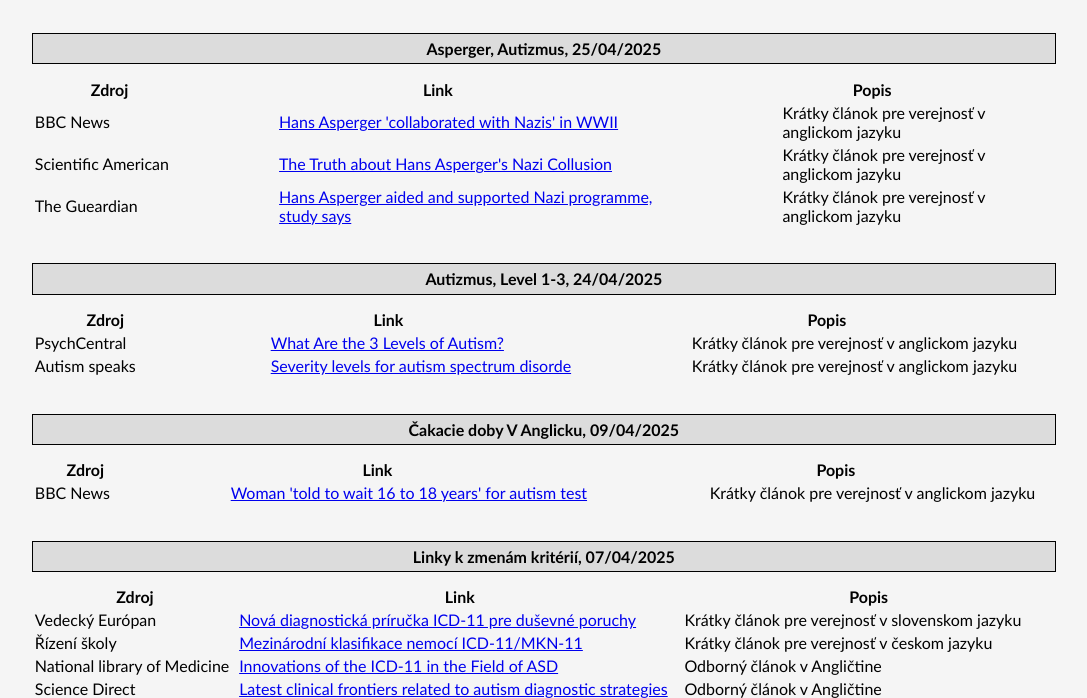
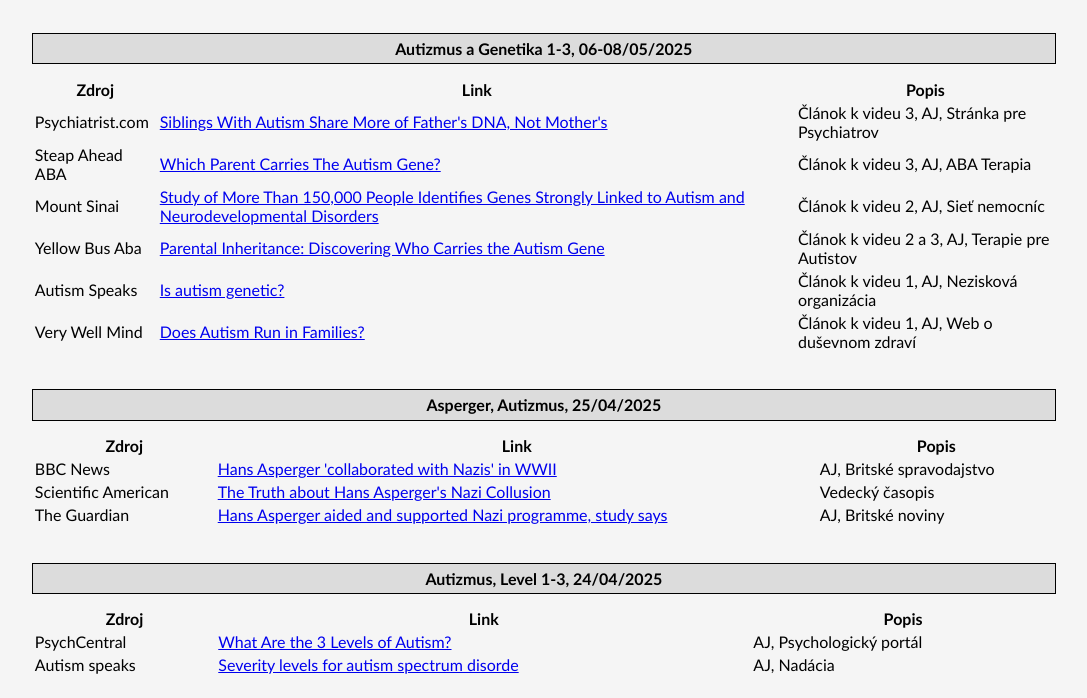
Before and after one commit to Maria-Alta/AuDHD_SK, a plain HTML site: page index.html in a window 1280 px wide. Shown: the part 106-804 px from the top of the page, without its empty margins (117-1204 px from the left). Drawn offline with Linux system fonts and the light colour scheme.

Commit message:
Update index.html

```diff
--- a/index.html
+++ b/index.html
@@ -16,6 +16,47 @@
                 <table id="table">
                     <thead>
                         <tr>
+                            <caption id="video_title">Autizmus a Genetika 1-3, 06-08/05/2025</caption>
+                            <th><span class="column_name">Zdroj</span></th>
+                            <th><span class="column_name">Link</span></th>
+                            <th><span class="column_name">Popis</span></th>
+                        </tr>
+                    </thead>
+                    <tbody>
+                        <tr class="row">
+                            <td> Psychiatrist.com </td>
+                            <td><a href="https://www.psychiatrist.com/news/siblings-with-autism-share-more-of-fathers-dna-not-mothers" target="_blank"> Siblings With Autism Share More of Father's DNA, Not Mother's </a></td>
+                            <td> Článok k videu 3, AJ, Stránka pre Psychiatrov </td>
+                        </tr>
+                        <tr class="row">
+                            <td> Steap Ahead ABA </td>
+                            <td><a href="https://www.stepaheadaba.com/blog/which-parent-carries-the-autism-gene" target="_blank"> Which Parent Carries The Autism Gene? </a></td>
+                            <td> Článok k videu 3, AJ, ABA Terapia </td>
+                        </tr>
+                        <tr class="row">
+                            <td> Mount Sinai </td>
+                            <td><a href="https://www.mountsinai.org/about/newsroom/2022/study-identifies-genes-strongly-linked-to-autism-and-neurodevelopmental-disorders" target="_blank"> Study of More Than 150,000 People Identifies Genes Strongly Linked to Autism and Neurodevelopmental Disorders </a></td>
+                            <td> Článok k videu 2, AJ, Sieť nemocníc </td>
+                        </tr>
+                        <tr class="row">
+                            <td> Yellow Bus Aba </td>
+                            <td><a href="https://www.yellowbusaba.com/post/which-parent-carries-the-autism-gene" target="_blank"> Parental Inheritance: Discovering Who Carries the Autism Gene </a></td>
+                            <td> Článok k videu 2 a 3, AJ, Terapie pre Autistov </td>
+                        </tr>
+                        <tr class="row">
+                            <td> Autism Speaks </td>
+                            <td><a href="https://www.autismspeaks.org/science-news/autism-genetic" target="_blank"> Is autism genetic? </a></td>
+                            <td> Článok k videu 1, AJ, Nezisková organizácia </td>
+                        </tr>
+                        <tr class="row">
+                            <td> Very Well Mind </td>
+                            <td><a href="https://www.verywellmind.com/does-autism-run-in-families-6665732" target="_blank"> Does Autism Run in Families? </a></td>
+                            <td> Článok k videu 1, AJ, Web o duševnom zdraví </td>
+                        </tr></tbody>
+                </table>
+                <table id="table">
+                    <thead>
+                        <tr>
                             <caption id="video_title">Asperger, Autizmus, 25/04/2025</caption>
                             <th><span class="column_name">Zdroj</span></th>
                             <th><span class="column_name">Link</span></th>
@@ -25,18 +66,18 @@
                     <tbody>
                         <tr class="row">
                             <td>BBC News </td>
-                            <td class="padding"><a href="https://www.bbc.co.uk/news/world-europe-43820794" target="_blank"> Hans Asperger 'collaborated with Nazis' in WWII </a></td>
-                            <td class="padding"> Krátky článok pre verejnosť v anglickom jazyku</td>
+                            <td><a href="https://www.bbc.co.uk/news/world-europe-43820794" target="_blank"> Hans Asperger 'collaborated with Nazis' in WWII </a></td>
+                            <td> AJ, Britské spravodajstvo</td>
                         </tr>
                         <tr class="row">
                             <td>Scientific American </td>
-                            <td class="padding"><a href="https://www.scientificamerican.com/article/the-truth-about-hans-aspergers-nazi-collusion/" target="_blank"> The Truth about Hans Asperger's Nazi Collusion </a></td>
-                            <td class="padding"> Krátky článok pre verejnosť v anglickom jazyku</td>
+                            <td><a href="https://www.scientificamerican.com/article/the-truth-about-hans-aspergers-nazi-collusion/" target="_blank"> The Truth about Hans Asperger's Nazi Collusion </a></td>
+                            <td> Vedecký časopis </td>
                         </tr>
                         <tr class="row">
-                            <td>The Gueardian </td>
-                            <td class="padding"><a href="https://www.theguardian.com/world/2018/apr/19/hans-asperger-aided-and-supported-nazi-programme-study-says?utm_source=chatgpt.com" target="_blank"> Hans Asperger aided and supported Nazi programme, study says </a></td>
-                            <td class="padding"> Krátky článok pre verejnosť v anglickom jazyku</td>
+                            <td>The Guardian </td>
+                            <td><a href="https://www.theguardian.com/world/2018/apr/19/hans-asperger-aided-and-supported-nazi-programme-study-says" target="_blank"> Hans Asperger aided and supported Nazi programme, study says </a></td>
+                            <td> AJ, Britské noviny </td>
                         </tr>
 
                 </table>
@@ -52,13 +93,13 @@
                     <tbody>
                         <tr class="row">
                             <td>PsychCentral </td>
-                            <td class="padding"><a href="https://psychcentral.com/autism/levels-of-autism" target="_blank"> What Are the 3 Levels of Autism? </a></td>
-                            <td class="padding"> Krátky článok pre verejnosť v anglickom jazyku</td>
+                            <td><a href="https://psychcentral.com/autism/levels-of-autism" target="_blank"> What Are the 3 Levels of Autism? </a></td>
+                            <td> AJ, Psychologický portál</td>
                         </tr>
                         <tr class="row">
                             <td>Autism speaks </td>
-                            <td class="padding"><a href="https://www.autismspeaks.org/levels-of-autism" target="_blank"> Severity levels for autism spectrum disorde </a></td>
-                            <td class="padding"> Krátky článok pre verejnosť v anglickom jazyku</td>
+                            <td><a href="https://www.autismspeaks.org/levels-of-autism" target="_blank"> Severity levels for autism spectrum disorde </a></td>
+                            <td> AJ, Nadácia</td>
                         </tr>
 
                 </table>
@@ -74,9 +115,10 @@
                     <tbody>
                         <tr class="row">
                             <td>BBC News </td>
-                            <td class="padding"><a href="https://www.bbc.co.uk/news/articles/c743dxk35qvo" target="_blank"> Woman 'told to wait 16 to 18 years' for autism test </a></td>
-                            <td class="padding"> Krátky článok pre verejnosť v anglickom jazyku</td>
+                            <td><a href="https://www.bbc.co.uk/news/articles/c743dxk35qvo" target="_blank"> Woman 'told to wait 16 to 18 years' for autism test </a></td>
+                            <td> AJ, Britské spravodajstvo </td>
                         </tr>
+                    </tbody>
                 </table>
                 <table id="table">
                     <thead>
@@ -96,7 +138,7 @@
 
                         <tr class="row">
                             <td>Řízení školy </td>
-                            <td><a href="https://www.rizeniskoly.cz/casopisy/skolni-poradenstvi-v-praxi/mezinarodni-klasifikace-nemoci-icd-11-mkn-11.m-4845.html?utm_source=chatgpt.com" target="_blank"> Mezinárodní klasifikace nemocí ICD-11/MKN-11 </a></td>
+                            <td><a href="https://www.rizeniskoly.cz/casopisy/skolni-poradenstvi-v-praxi/mezinarodni-klasifikace-nemoci-icd-11-mkn-11.m-4845.html" target="_blank"> Mezinárodní klasifikace nemocí ICD-11/MKN-11 </a></td>
                             <td> Krátky článok pre verejnosť v českom jazyku</td>
                         </tr>
 
```
